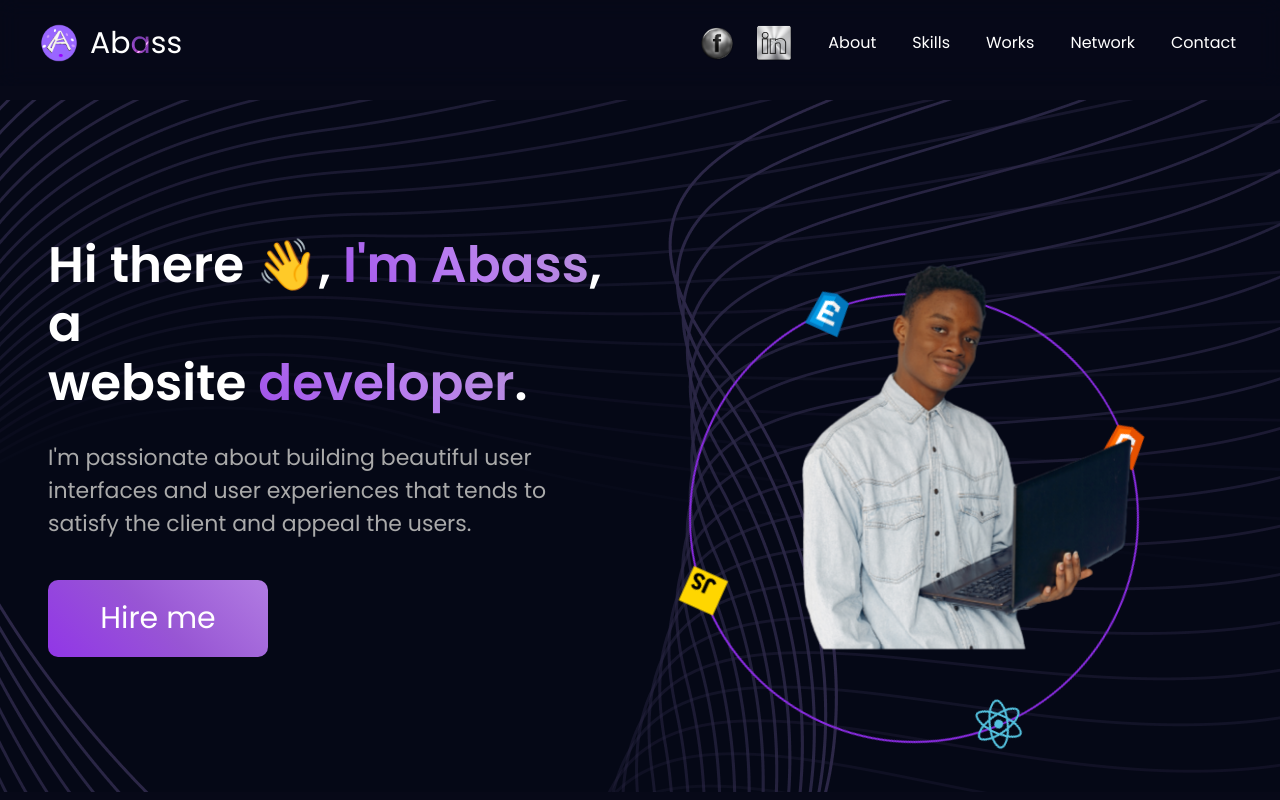
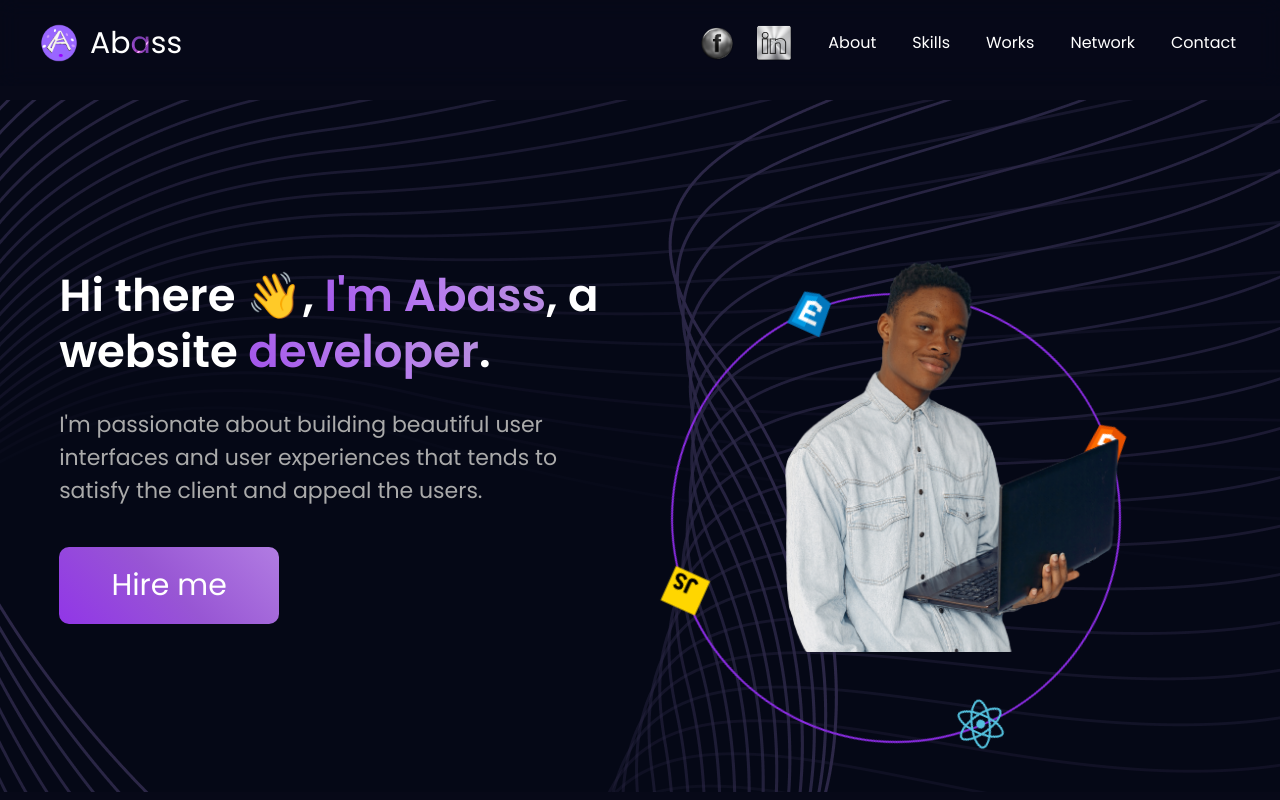
Before and after one commit to azeezabass2005/seventh_project, a React (Vite) app: page / in a window 1280 px wide. Shown: the top 800 px of the page. Built offline with nearby package versions, Linux system fonts and the light colour scheme.

Commit message:
fix: changed the font size for large scree

```diff
--- a/src/styles.js
+++ b/src/styles.js
@@ -1,6 +1,6 @@
 export const styles = {
     flexCenter:'flex justify-center items-center',
-    heading2: 'font-poppins font-semibold md:text-[50px] text-[32px] md:leading-[59px] leading-[50px] text-white',
+    heading2: 'font-poppins font-semibold md:text-[45px] text-[32px] md:leading-[56px] leading-[50px] text-white',
     paragraph: 'font-poppins text-dimWhite md:text-[22px] text-[18px] leading-[40px',
     sectionHeader: 'text-white bg-shbg font-poppins text-[38px] md:w-[90%] w-[85%] flex p-5 sm:m-15 m-7 text-white justify-center items-center rounded-[20px]'
 }
```
